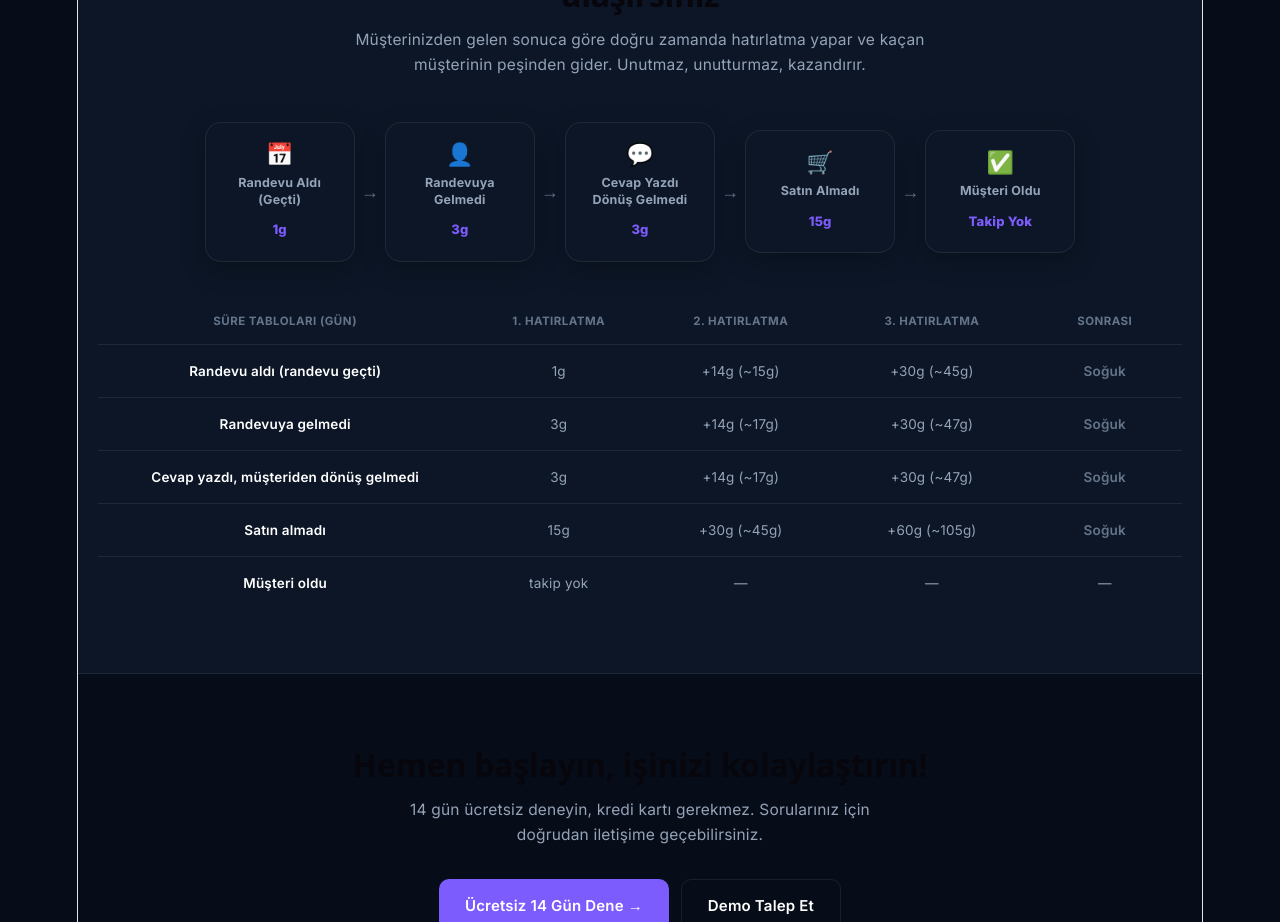
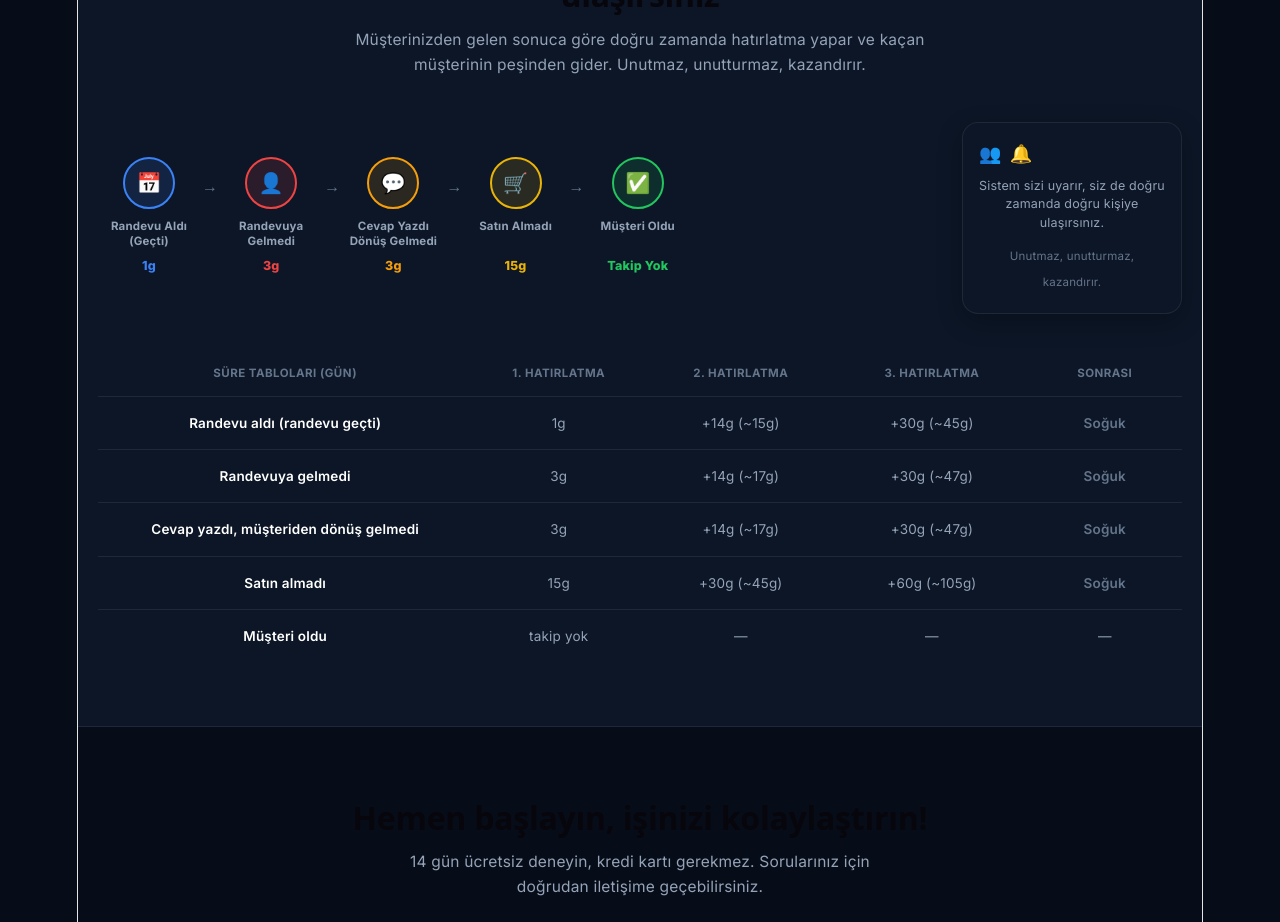
Before and after one commit to kubilaydijital/musteritakip, a React (Vite) app: page / in a window 1280 px wide. Shown: the part 1100-2022 px from the top of the page. Built offline with nearby package versions, Linux system fonts and the light colour scheme.

Commit message:
Add files via upload

```diff
--- a/src/About.jsx
+++ b/src/About.jsx
@@ -27,11 +27,12 @@ export default function About() {
               Güzellik salonlarından kliniklere, hukuk bürolarından kurslara kadar randevu bazlı çalışan her işletmenin günlük operasyonunda yaşadığı en büyük sorunu çözmek için kurulduk: <strong style={{ color: T.text }}>kaçan müşteriyi geri kazanmak.</strong>
             </p>
           </div>
-          <div style={{ ...cardStyle, padding: 32, textAlign: 'center' }}>
-            <p style={{ fontSize: 48, margin: '0 0 8px' }}>👥</p>
-            <p style={{ fontSize: 14, color: T.textSoft, lineHeight: 1.6, margin: 0 }}>
-              Sektör deneyimi olan bir ekip tarafından, gerçek işletme ihtiyaçlarından yola çıkılarak tasarlandı.
-            </p>
+          <div style={{ ...cardStyle, padding: 0, overflow: 'hidden' }}>
+            <img
+              src="/ekip.jpg"
+              alt="Müşteri Takip ekibi ofiste"
+              style={{ width: '100%', height: '100%', objectFit: 'cover', display: 'block', minHeight: 280 }}
+            />
           </div>
         </div>
       </section>
--- a/src/Blog.jsx
+++ b/src/Blog.jsx
@@ -24,19 +24,20 @@ export default function Blog() {
         </p>
       </section>
 
-      <section style={{ maxWidth: PAGE_MAX, margin: '0 auto', padding: '40px 20px 72px' }}>
-        <div className="mt-grid-3" style={{ display: 'grid', gridTemplateColumns: 'repeat(3, 1fr)', gap: 22 }}>
+      <section style={{ maxWidth: 760, margin: '0 auto', padding: '40px 20px 72px' }}>
+        <div style={{ display: 'flex', flexDirection: 'column', gap: 14 }}>
           {sorted.map(post => (
             <Link key={post.slug} to={`/blog/${post.slug}`} style={{ textDecoration: 'none', color: 'inherit' }}>
-              <article style={{ ...cardStyle, padding: '24px 22px', height: '100%', display: 'flex', flexDirection: 'column' }}>
+              <article style={{ ...cardStyle, padding: 16, display: 'flex', gap: 16, alignItems: 'flex-start' }}>
                 <span style={{
-                  display: 'inline-flex', alignItems: 'center', justifyContent: 'center',
-                  width: 44, height: 44, borderRadius: 12, background: T.primaryLight, fontSize: 21, marginBottom: 16
+                  display: 'flex', alignItems: 'center', justifyContent: 'center',
+                  width: 56, height: 56, borderRadius: 12, background: T.primaryLight, fontSize: 24, flexShrink: 0
                 }}>{post.icon}</span>
-                <p style={{ fontSize: 12, color: T.textFaint, margin: '0 0 8px' }}>{formatDate(post.date)} · {post.readTime} okuma</p>
-                <h2 style={{ fontSize: 17, fontWeight: 700, margin: '0 0 10px', color: T.text, lineHeight: 1.35 }}>{post.title}</h2>
-                <p style={{ fontSize: 13.5, color: T.textSoft, lineHeight: 1.6, margin: '0 0 14px', flex: 1 }}>{post.excerpt}</p>
-                <span style={{ fontSize: 13.5, fontWeight: 600, color: T.primary }}>Devamını oku →</span>
+                <div style={{ minWidth: 0 }}>
+                  <p style={{ fontSize: 11.5, color: T.textFaint, margin: '0 0 4px' }}>{formatDate(post.date)} · {post.readTime} okuma</p>
+                  <h2 style={{ fontSize: 15.5, fontWeight: 700, margin: '0 0 6px', color: T.text, lineHeight: 1.35 }}>{post.title}</h2>
+                  <p style={{ fontSize: 13, color: T.textSoft, lineHeight: 1.55, margin: 0, overflow: 'hidden', display: '-webkit-box', WebkitLineClamp: 2, WebkitBoxOrient: 'vertical' }}>{post.excerpt}</p>
+                </div>
               </article>
             </Link>
           ))}
--- a/src/Contact.jsx
+++ b/src/Contact.jsx
@@ -3,9 +3,6 @@ import { SiteHeader, SiteFooter } from './SiteLayout'
 import { T, cardStyle, inputStyle, btnPrimary, GLOBAL_CSS, PAGE_MAX } from './theme'
 
 const FORMSPREE_URL = 'https://formspree.io/f/mlgvyrld'
-const WHATSAPP_NUMBER = '905336153445'
-const WHATSAPP_MESSAGE = encodeURIComponent('Merhaba, Müşteri Takip sistemi hakkında bilgi almak istiyorum.')
-const WHATSAPP_URL = `https://wa.me/${WHATSAPP_NUMBER}?text=${WHATSAPP_MESSAGE}`
 
 const CONTACT_INFO = [
   { icon: '✉️', label: 'info@musteritakip.net' },
@@ -68,10 +65,6 @@ export default function Contact() {
                 </div>
               ))}
             </div>
-
-            <a href={WHATSAPP_URL} target="_blank" rel="noopener noreferrer" style={{
-              ...btnPrimary, background: '#1D9E75', width: '100%', justifyContent: 'center'
-            }}>WhatsApp'tan Yazın</a>
           </div>
 
           <div style={{ ...cardStyle, padding: 28 }}>
@@ -86,7 +79,7 @@ export default function Contact() {
                 {status === 'sending' ? 'Gönderiliyor...' : 'Gönder'}
               </button>
               {status === 'sent' && <p style={{ fontSize: 13.5, color: T.green, margin: '12px 0 0', textAlign: 'center' }}>Mesajınız iletildi, en kısa sürede dönüş yapacağız.</p>}
-              {status === 'error' && <p style={{ fontSize: 13.5, color: T.red, margin: '12px 0 0', textAlign: 'center' }}>Bir sorun oluştu, lütfen WhatsApp üzerinden yazın.</p>}
+              {status === 'error' && <p style={{ fontSize: 13.5, color: T.red, margin: '12px 0 0', textAlign: 'center' }}>Bir sorun oluştu, lütfen e-posta ile tekrar deneyin.</p>}
             </form>
           </div>
         </div>
--- a/src/Features.jsx
+++ b/src/Features.jsx
@@ -29,16 +29,16 @@ export default function Features() {
         </p>
       </section>
 
-      <section style={{ maxWidth: PAGE_MAX, margin: '0 auto', padding: '40px 20px 72px' }}>
-        <div className="mt-grid-3" style={{ display: 'grid', gridTemplateColumns: 'repeat(3, 1fr)', gap: 20 }}>
+      <section style={{ maxWidth: PAGE_MAX, margin: '0 auto', padding: '32px 20px 64px' }}>
+        <div className="mt-grid-3" style={{ display: 'grid', gridTemplateColumns: 'repeat(3, 1fr)', gap: 14 }}>
           {FEATURES.map(f => (
-            <div key={f.title} style={{ ...cardStyle, padding: '26px 24px' }}>
+            <div key={f.title} style={{ ...cardStyle, padding: '18px 18px' }}>
               <span style={{
                 display: 'inline-flex', alignItems: 'center', justifyContent: 'center',
-                width: 44, height: 44, borderRadius: 12, background: T.primaryLight, fontSize: 21, marginBottom: 16
+                width: 36, height: 36, borderRadius: 10, background: T.primaryLight, fontSize: 17, marginBottom: 12
               }}>{f.icon}</span>
-              <h3 style={{ fontSize: 16, fontWeight: 700, margin: '0 0 8px', color: T.text }}>{f.title}</h3>
-              <p style={{ fontSize: 13.5, lineHeight: 1.6, color: T.textSoft, margin: 0 }}>{f.desc}</p>
+              <h3 style={{ fontSize: 14.5, fontWeight: 700, margin: '0 0 6px', color: T.text }}>{f.title}</h3>
+              <p style={{ fontSize: 12.5, lineHeight: 1.5, color: T.textSoft, margin: 0 }}>{f.desc}</p>
             </div>
           ))}
         </div>
--- a/src/LandingPage.jsx
+++ b/src/LandingPage.jsx
@@ -10,11 +10,11 @@ const FEATURES_PREVIEW = [
 ]
 
 const FUNNEL_STAGES = [
-  { label: 'Randevu Aldı\n(Geçti)', sub: '1g', icon: '📅' },
-  { label: 'Randevuya Gelmedi', sub: '3g', icon: '👤' },
-  { label: 'Cevap Yazdı\nDönüş Gelmedi', sub: '3g', icon: '💬' },
-  { label: 'Satın Almadı', sub: '15g', icon: '🛒' },
-  { label: 'Müşteri Oldu', sub: 'Takip Yok', icon: '✅' },
+  { label: 'Randevu Aldı\n(Geçti)', sub: '1g', icon: '📅', color: T.blue },
+  { label: 'Randevuya Gelmedi', sub: '3g', icon: '👤', color: T.red },
+  { label: 'Cevap Yazdı\nDönüş Gelmedi', sub: '3g', icon: '💬', color: T.orange },
+  { label: 'Satın Almadı', sub: '15g', icon: '🛒', color: '#EAB308' },
+  { label: 'Müşteri Oldu', sub: 'Takip Yok', icon: '✅', color: T.green },
 ]
 
 export default function LandingPage() {
@@ -85,19 +85,38 @@ export default function LandingPage() {
             </p>
           </div>
 
-          <div style={{ display: 'flex', justifyContent: 'center', gap: 0, flexWrap: 'wrap', marginBottom: 36 }}>
-            {FUNNEL_STAGES.map((stage, i) => (
-              <div key={stage.label} style={{ display: 'flex', alignItems: 'center' }}>
-                <div style={{ ...cardStyle, padding: '18px 16px', width: 150, textAlign: 'center' }}>
-                  <span style={{ fontSize: 22, display: 'block', marginBottom: 8 }}>{stage.icon}</span>
-                  <p style={{ fontSize: 12.5, fontWeight: 700, color: T.textSoft, margin: '0 0 8px', whiteSpace: 'pre-line', lineHeight: 1.35 }}>{stage.label}</p>
-                  <p style={{ fontSize: 13, fontWeight: 800, color: T.primary, margin: 0 }}>{stage.sub}</p>
-                </div>
-                {i < FUNNEL_STAGES.length - 1 && (
-                  <span style={{ color: T.textFaint, fontSize: 18, margin: '0 6px' }}>→</span>
-                )}
+          <div className="mt-grid-2" style={{ display: 'grid', gridTemplateColumns: '1fr 220px', gap: 20, alignItems: 'center', marginBottom: 36 }}>
+            <div style={{ overflowX: 'auto' }}>
+              <div style={{ display: 'flex', alignItems: 'flex-start', gap: 0, minWidth: 560 }}>
+                {FUNNEL_STAGES.map((stage, i) => (
+                  <div key={stage.label} style={{ display: 'flex', alignItems: 'flex-start' }}>
+                    <div style={{ width: 102, textAlign: 'center' }}>
+                      <span style={{
+                        display: 'flex', alignItems: 'center', justifyContent: 'center',
+                        width: 52, height: 52, borderRadius: '50%', background: `${stage.color}22`,
+                        border: `2px solid ${stage.color}`, fontSize: 20, margin: '0 auto 10px'
+                      }}>{stage.icon}</span>
+                      <p style={{ fontSize: 11.5, fontWeight: 700, color: T.textSoft, margin: '0 0 4px', whiteSpace: 'pre-line', lineHeight: 1.3, minHeight: 30 }}>{stage.label}</p>
+                      <p style={{ fontSize: 12.5, fontWeight: 800, color: stage.color, margin: 0 }}>{stage.sub}</p>
+                    </div>
+                    {i < FUNNEL_STAGES.length - 1 && (
+                      <span style={{ color: T.textFaint, fontSize: 16, margin: '16px 2px 0' }}>→</span>
+                    )}
+                  </div>
+                ))}
               </div>
-            ))}
+            </div>
+
+            <div style={{ ...cardStyle, padding: '18px 16px', display: 'flex', flexDirection: 'column', gap: 10 }}>
+              <div style={{ display: 'flex', gap: 8 }}>
+                <span style={{ fontSize: 18 }}>👥</span>
+                <span style={{ fontSize: 18 }}>🔔</span>
+              </div>
+              <p style={{ fontSize: 12.5, color: T.textSoft, margin: 0, lineHeight: 1.5 }}>
+                Sistem sizi uyarır, siz de doğru zamanda doğru kişiye ulaşırsınız.
+              </p>
+              <p style={{ fontSize: 11.5, color: T.textFaint, margin: 0 }}>Unutmaz, unutturmaz, kazandırır.</p>
+            </div>
           </div>
 
           <ReminderTable />
```
Also changed, not shown: src/App.jsx (+8 -5 lines).
